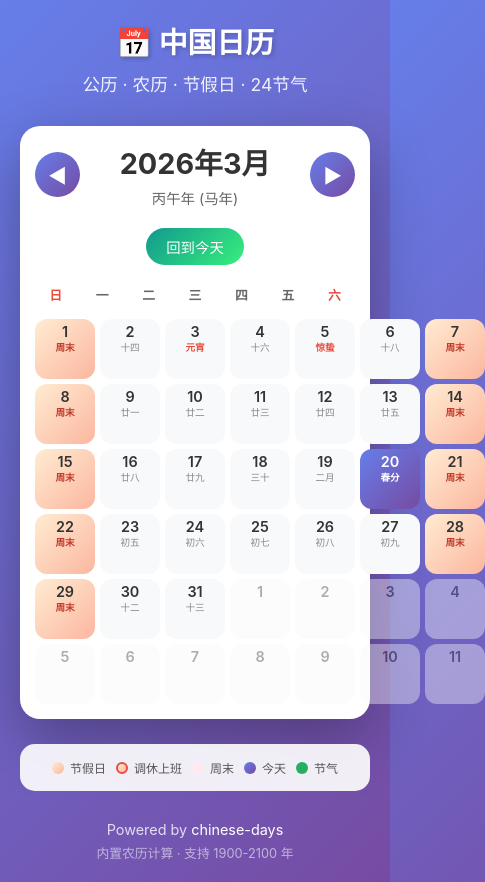
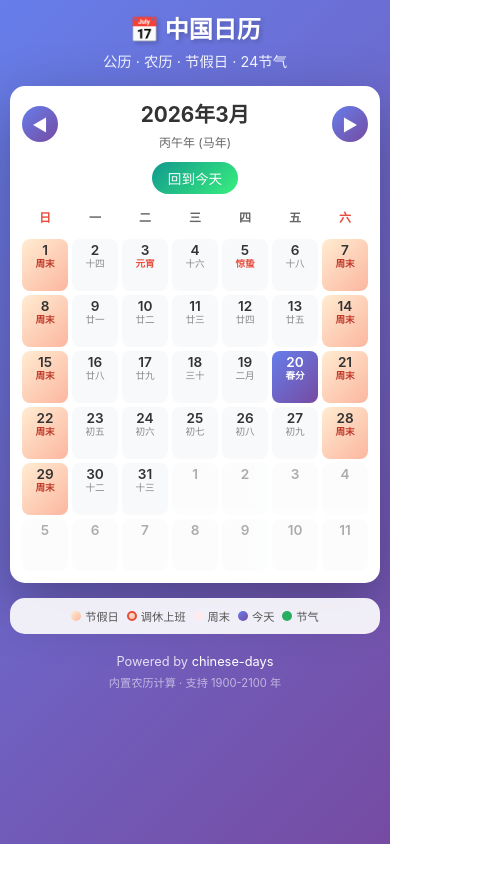
Before and after one commit to goddamn1999/calendar, a plain HTML site: page index.html in a window 390 px wide. Shown: the whole page, 485 px wide, since content can reach past the window. After the commit the page ends 844 px from the top, so only its background shows below. Drawn offline with Linux system fonts and the light colour scheme.

Commit message:
优化移动端UI：增大触摸区域，调整字体和间距

```diff
--- a/style.css
+++ b/style.css
@@ -322,13 +322,92 @@ footer a:hover { text-decoration: underline; }
 }
 
 @media (max-width: 600px) {
-    header h1 { font-size: 1.8rem; }
-    .calendar-wrapper { padding: 15px; }
-    .weekdays, .calendar { gap: 5px; }
-    .weekday { font-size: 0.8rem; padding: 5px; }
-    .day { min-height: 60px; padding: 4px; }
-    .day-number { font-size: 0.9rem; }
-    .day-lunar { font-size: 0.6rem; }
-    .legend { gap: 10px; }
-    .legend-item { font-size: 0.75rem; }
+    body { padding: 10px; }
+    header { margin-bottom: 15px; }
+    header h1 { font-size: 1.5rem; margin-bottom: 5px; }
+    .subtitle { font-size: 0.9rem; }
+
+    .calendar-wrapper {
+        padding: 12px;
+        border-radius: 15px;
+    }
+
+    .calendar-header { margin-bottom: 12px; }
+    .nav-btn {
+        width: 36px;
+        height: 36px;
+        font-size: 1rem;
+    }
+    #yearMonth { font-size: 1.3rem; }
+    .lunar-year { font-size: 0.75rem; }
+
+    .today-btn-wrapper { margin-bottom: 10px; }
+    .today-btn {
+        padding: 6px 16px;
+        font-size: 0.85rem;
+    }
+
+    .weekdays, .calendar { gap: 4px; }
+    .weekday {
+        font-size: 0.75rem;
+        padding: 4px 2px;
+    }
+
+    .day {
+        aspect-ratio: auto;
+        min-height: 52px;
+        height: 52px;
+        padding: 3px 2px;
+        border-radius: 8px;
+    }
+
+    .day-number {
+        font-size: 0.85rem;
+        line-height: 1.2;
+    }
+
+    .day-lunar {
+        font-size: 0.6rem;
+        margin-top: 1px;
+        line-height: 1.1;
+    }
+
+    .day-workday::after {
+        font-size: 0.5rem;
+        padding: 0 2px;
+        top: 1px;
+        right: 1px;
+    }
+
+    .legend {
+        gap: 8px;
+        padding: 10px;
+        margin-top: 15px;
+    }
+    .legend-item {
+        font-size: 0.7rem;
+        gap: 4px;
+    }
+    .dot {
+        width: 10px;
+        height: 10px;
+    }
+
+    footer {
+        margin-top: 20px;
+        font-size: 0.8rem;
+    }
+    .update-time { font-size: 0.7rem; }
+
+    .modal-content {
+        margin: 20% auto;
+        padding: 20px;
+        width: 95%;
+    }
+    .modal-date { font-size: 1.1rem; }
+    .close {
+        font-size: 24px;
+        right: 10px;
+        top: 10px;
+    }
 }
```
